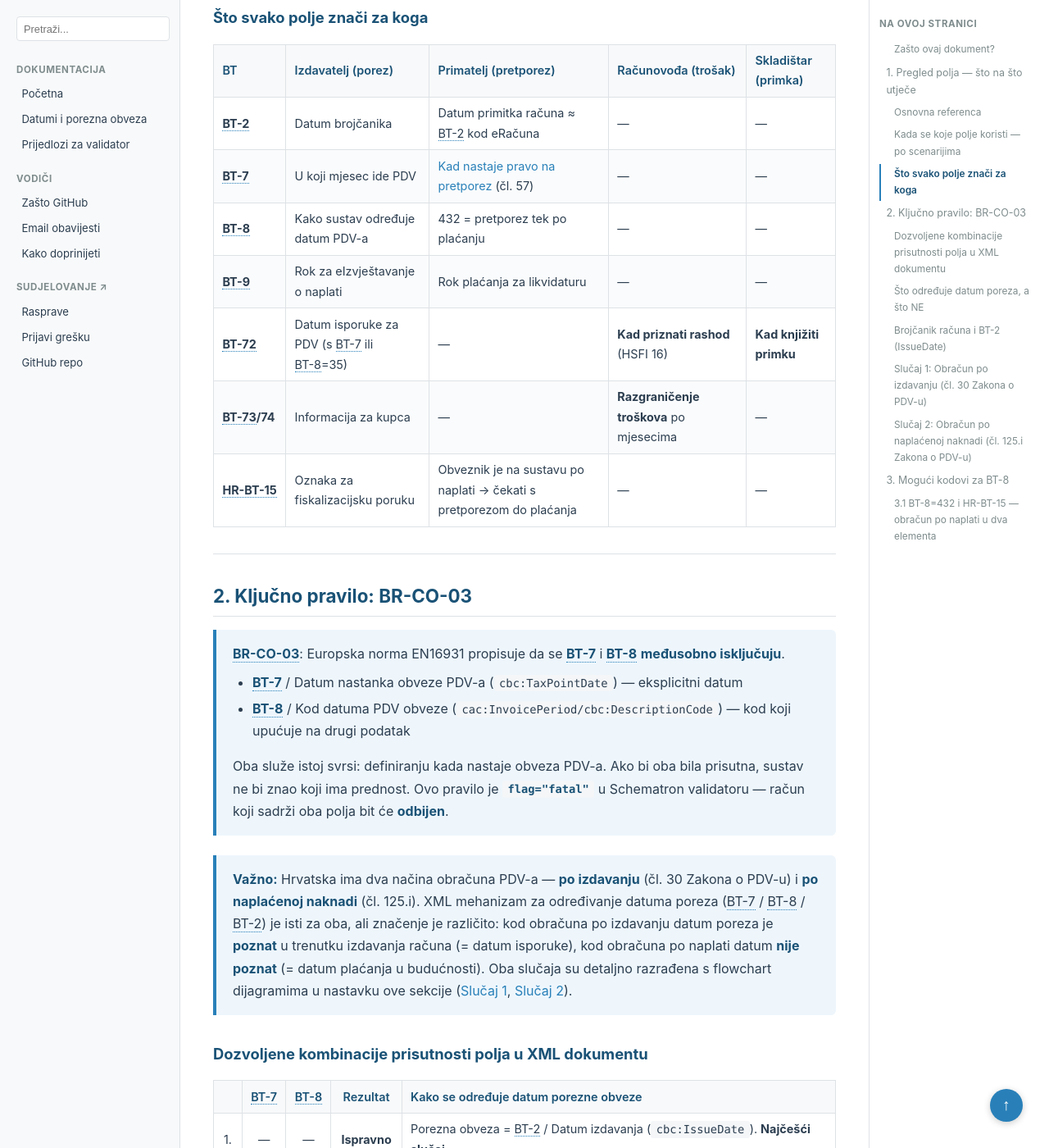
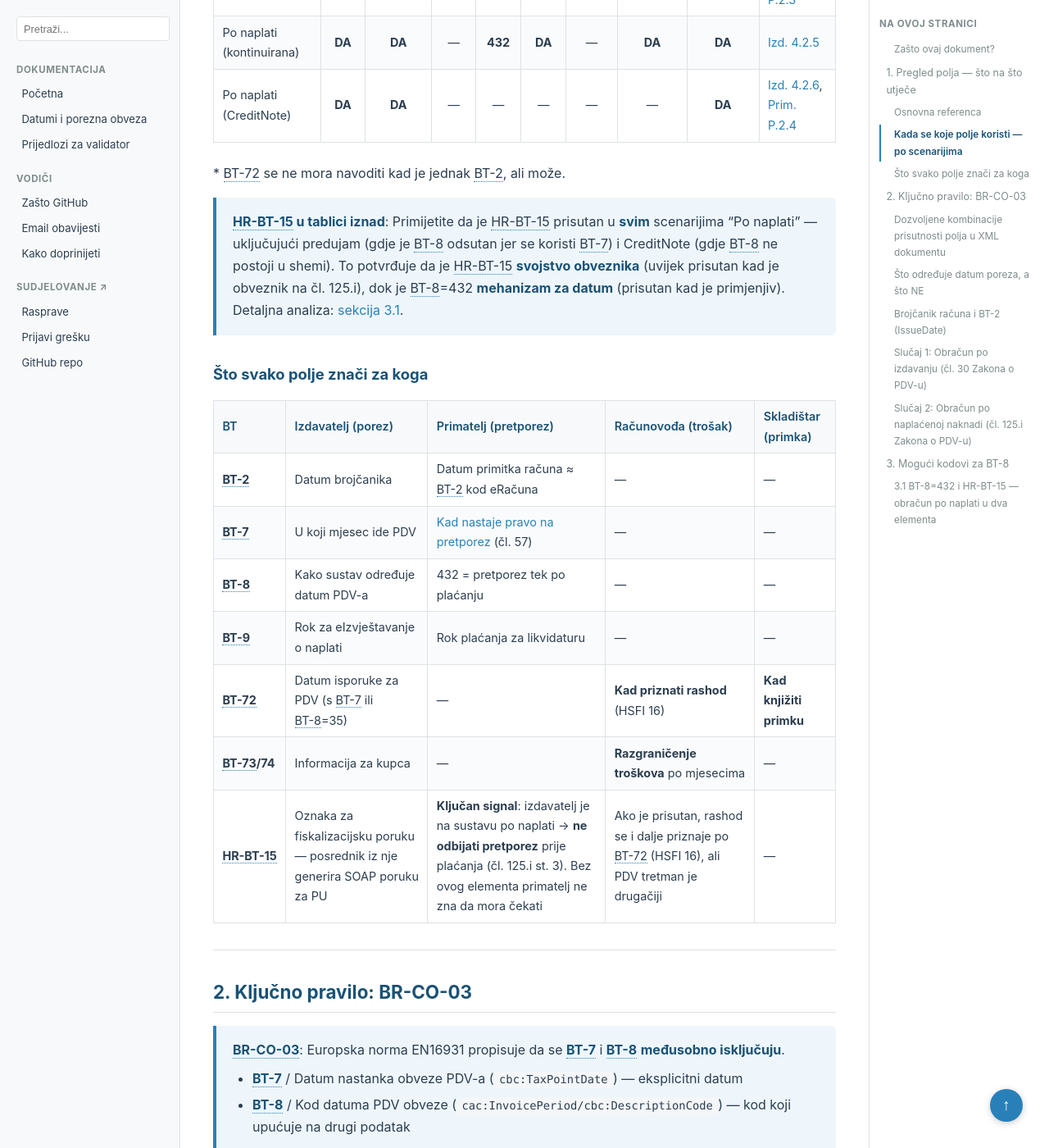
Before and after one commit to dageci/eracun-fiskalizacija-datumi, a Jekyll site: the page built from docs/pravila.md, in a window 1280 px wide and 1400 px high, scrolled down 3573 px. Shown: the whole window at 82% size. Built offline with Jekyll 4.4.1, drawn with Linux system fonts in a browser that asks for light colours; some of the changed text lies outside the part shown.

Commit message:
HR-BT-15 detaljnije objašnjen u sve tri tablice sekcije 1
- Osnovna referenca: prošireno objašnjenje utjecaja na primatelja
  (signal da ne smije odbiti pretporez prije plaćanja)
- Napomena pod tablicom scenarija: HR-BT-15 uvijek prisutan kod
  naplati (svojstvo obveznika), BT-8=432 ne uvijek (mehanizam)
- Perspektive: proširena ćelija za primatelja i računovođu

```diff
--- a/docs/pravila.md
+++ b/docs/pravila.md
@@ -42,9 +42,9 @@ Ovaj dokument pokušava spojiti sva četiri izvora u konkretne primjere. Svaka s
 | **BT-72** | `cac:Delivery/cbc:ActualDeliveryDate` | Stvarni datum isporuke | NE | **Rashod/prihod** (HSFI 16), **skladišna primka**, garancije, PDV (ako BT-8=35) | — |
 | **BT-73** | `cac:InvoicePeriod/cbc:StartDate` | Početak obračunskog razdoblja | NE | **Razgraničenje troškova**, pretplate, kontinuirane usluge | — |
 | **BT-74** | `cac:InvoicePeriod/cbc:EndDate` | Kraj obračunskog razdoblja | NE | **Razgraničenje troškova**, pretplate, kontinuirane usluge | — |
-| **HR-BT-15** | `hrextac:HRObracunPDVPoNaplati` | Obračun prema naplaćenoj naknadi | NE* | **Fiskalizacijska poruka** za Poreznu upravu | — |
+| **HR-BT-15** | `hrextac:HRObracunPDVPoNaplati` | Obračun prema naplaćenoj naknadi | NE* | **Fiskalizacijska poruka** za PU, signal primatelju da je izdavatelj na sustavu po naplati → primatelj **ne smije** odbiti pretporez prije plaćanja (čl. 125.i st. 3) | — |
 
-\* HR-BT-15 je obavezan za obveznike koji koriste obračun po naplaćenoj naknadi (čl. 125.i). Vidi [sekcija 3.1](#31-bt-8432-i-hr-bt-15--obračun-po-naplati-u-dva-elementa).
+\* HR-BT-15 je **obavezan** za obveznike koji koriste obračun po naplaćenoj naknadi (čl. 125.i) — **u svakom računu**, uključujući CreditNote i predujam. To je svojstvo obveznika, ne pojedinačnog računa. BT-8=432 nije uvijek prisutan (CreditNote nema BT-8, predujam koristi BT-7), ali HR-BT-15 je **uvijek** prisutan. Vidi [sekcija 3.1](#31-bt-8432-i-hr-bt-15--obračun-po-naplati-u-dva-elementa).
 
 ### Kada se koje polje koristi — po scenarijima
 
@@ -64,6 +64,8 @@ Ovaj dokument pokušava spojiti sva četiri izvora u konkretne primjere. Svaka s
 
 \* BT-72 se ne mora navoditi kad je jednak BT-2, ali može.
 
+> **HR-BT-15 u tablici iznad**: Primijetite da je HR-BT-15 prisutan u **svim** scenarijima "Po naplati" — uključujući predujam (gdje je BT-8 odsutan jer se koristi BT-7) i CreditNote (gdje BT-8 ne postoji u shemi). To potvrđuje da je HR-BT-15 **svojstvo obveznika** (uvijek prisutan kad je obveznik na čl. 125.i), dok je BT-8=432 **mehanizam za datum** (prisutan kad je primjenjiv). Detaljna analiza: [sekcija 3.1](#31-bt-8432-i-hr-bt-15--obračun-po-naplati-u-dva-elementa).
+
 ### Što svako polje znači za koga
 
 | BT | Izdavatelj (porez) | Primatelj (pretporez) | Računovođa (trošak) | Skladištar (primka) |
@@ -74,7 +76,7 @@ Ovaj dokument pokušava spojiti sva četiri izvora u konkretne primjere. Svaka s
 | **BT-9** | Rok za eIzvještavanje o naplati | Rok plaćanja za likvidaturu | — | — |
 | **BT-72** | Datum isporuke za PDV (s BT-7 ili BT-8=35) | — | **Kad priznati rashod** (HSFI 16) | **Kad knjižiti primku** |
 | **BT-73/74** | Informacija za kupca | — | **Razgraničenje troškova** po mjesecima | — |
-| **HR-BT-15** | Oznaka za fiskalizacijsku poruku | Obveznik je na sustavu po naplati → čekati s pretporezom do plaćanja | — | — |
+| **HR-BT-15** | Oznaka za fiskalizacijsku poruku — posrednik iz nje generira SOAP poruku za PU | **Ključan signal**: izdavatelj je na sustavu po naplati → **ne odbijati pretporez** prije plaćanja (čl. 125.i st. 3). Bez ovog elementa primatelj ne zna da mora čekati | Ako je prisutan, rashod se i dalje priznaje po BT-72 (HSFI 16), ali PDV tretman je drugačiji | — |
 
 ---
 
```
